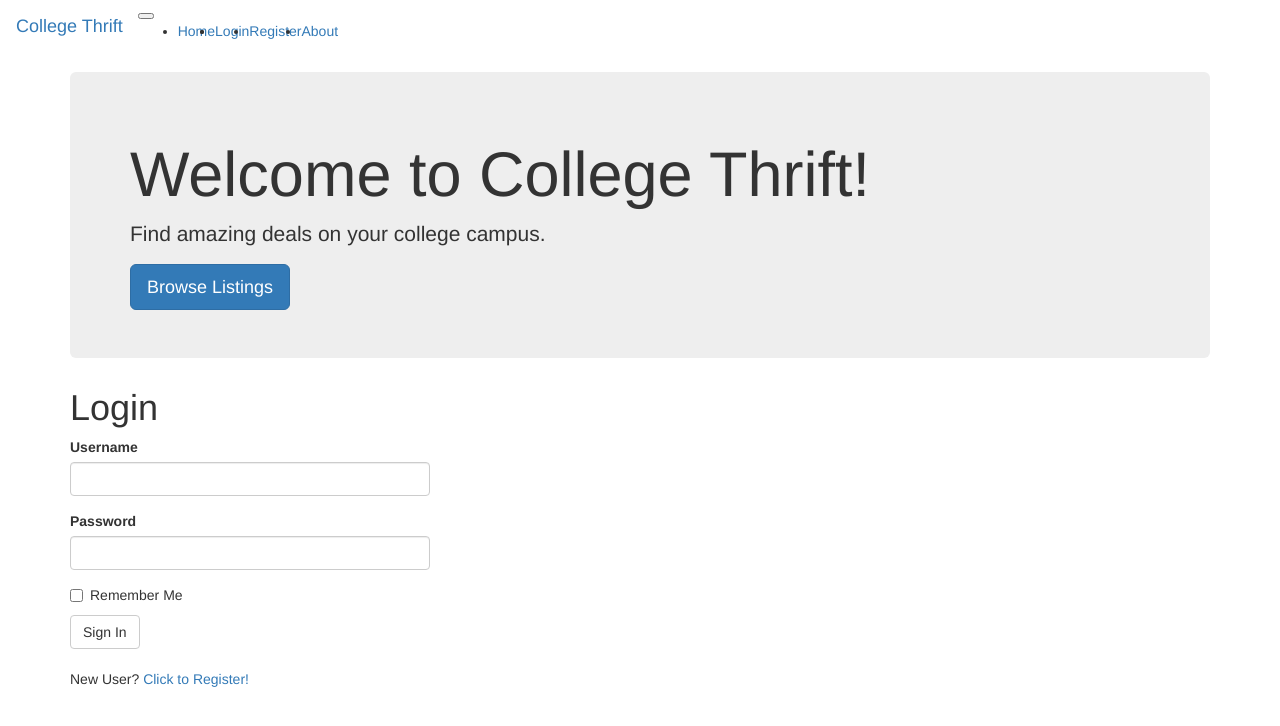
After one commit to mjstevens33/CollegeThrift, a Flask app: page /login in a window 1280 px wide. The commit adds this page. Shown: the top 726 px of the page. Run offline with Flask 3, Linux system fonts and the light colour scheme; some libraries are stand-ins or nearby versions.

Commit message:
Added stuff for loggin in and registering

```diff
--- /dev/null
+++ b/app/forms.py
@@ -0,0 +1,28 @@
+from flask_wtf import FlaskForm
+from wtforms import StringField, SubmitField, TextAreaField, PasswordField, BooleanField, SelectField, SelectMultipleField
+from wtforms.validators import DataRequired, ValidationError, EqualTo, Email
+from app.models import User
+
+class LoginForm(FlaskForm):
+    username = StringField('Username', validators=[DataRequired()])
+    password = PasswordField('Password', validators=[DataRequired()])
+    remember_me = BooleanField('Remember Me')
+    submit = SubmitField('Sign In')
+
+
+class RegistrationForm(FlaskForm):
+    username = StringField('Username', validators=[DataRequired()])
+    email = StringField('Email', validators=[DataRequired(), Email()])
+    password = PasswordField('Password', validators=[DataRequired()])
+    password2 = PasswordField('Password', validators=[DataRequired(), EqualTo('password')])
+    submit = SubmitField('Register')
+
+    def validate_username(self, username):
+        user = User.query.filter_by(username=username.data).first()
+        if user is not None:
+            raise ValidationError('Username already taken')
+
+    def validate_email(selfself, email):
+        email = User.query.filter_by(email=email.data).first()
+        if email is not None:
+            raise ValidationError('An account already exists with this email')
--- a/app/routes.py
+++ b/app/routes.py
@@ -1,8 +1,50 @@
-from app import app
-from flask import render_template
+import urllib
+
+from flask import render_template, flash, redirect, url_for, request
+from app import app, db
+from app.forms import LoginForm, RegistrationForm
+from app.models import User
+from flask_login import login_user, current_user, logout_user, login_required
 
 
 @app.route('/')
 @app.route('/Home')
 def Home():
     return render_template('index.html', title='Home')
+
+@app.route('/login', methods=['GET', 'POST'])
+def login():
+    if current_user.is_authenticated:
+        return redirect(url_for('index'))
+    form = LoginForm()
+    if form.validate_on_submit():
+        user = User.query.filter_by(username=form.username.data).first()
+        if user is None or not user.check_password(form.password.data):
+            flash('Invalid username or password')
+            return redirect(url_for('login'))
+        login_user(user, remember=form.remember_me.data)
+        next_page = request.args.get('next')
+        if not next_page or urllib.parse.urlsplit(next_page).netloc != '':
+            next_page = url_for('index')
+        return redirect(next_page)
+    return render_template('login.html', title='Sign In', form=form)
+
+@app.route('/logout')
+@login_required
+def logout():
+    logout_user()
+    return redirect(url_for('index'))
+
+@app.route('/register', methods=['GET', 'POST'])
+def register():
+    if current_user.is_authenticated:
+        return redirect(url_for('index'))
+    form = RegistrationForm()
+    if form.validate_on_submit():
+        user = User(username=form.username.data, email=form.email.data)
+        user.set_password(form.password.data)
+        db.session.add(user)
+        db.session.commit()
+        flash('Congratulations, you are now a registered user!')
+        return redirect(url_for('index'))
+    return render_template('register.html', title='Register', form=form)
--- a/app/templates/base.html
+++ b/app/templates/base.html
@@ -16,7 +16,8 @@
                     <a class="nav-link" href="#">Home <span class="sr-only">(current)</span></a>
                 </li>
                 <li class="nav-item">
-                    <a class="nav-link" href="#">Account</a>
+                    <li><a href="{{ url_for('login') }}">Login</a></li>
+                    <li><a href="{{ url_for('register') }}">Register</a></li>
                 </li>
                 <li class="nav-item">
                     <a class="nav-link" href="#">About</a>
--- /dev/null
+++ b/app/templates/login.html
@@ -0,0 +1,13 @@
+{% extends "base.html" %}
+{% import 'bootstrap/wtf.html' as wtf %}
+
+{% block app_content %}
+    <h1>Login</h1>
+    <div class="row">
+        <div class="col-md-4">
+            {{ wtf.quick_form(form) }}
+        </div>
+    </div>
+    <br>
+    <p>New User? <a href="{{ url_for('register') }}">Click to Register!</a></p>
+{% endblock %}
```
Also changed, not shown: app/__init__.py (+10 -1 lines), app/models.py (+22 -4 lines), app/templates/register.html (added, +11 -0 lines), config.py (added, +7 -0 lines).
